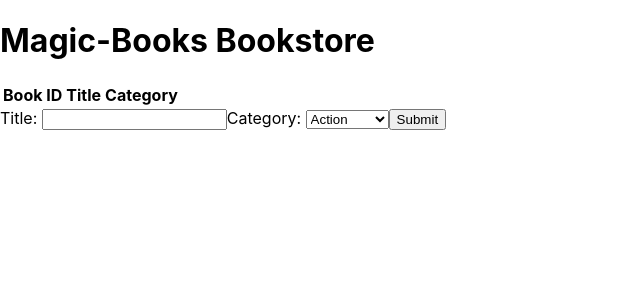
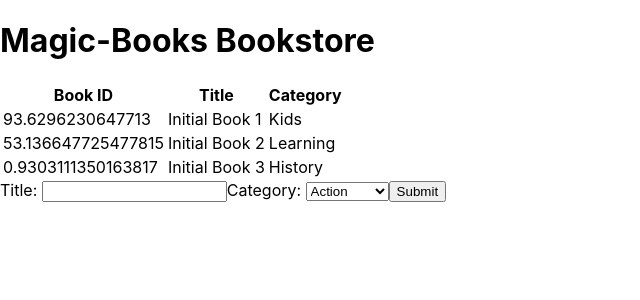
Before and after one commit to mosesogwo/React-Bookstore, a React (Create React App) app: page / in a window 1280 px wide. Shown: the top 300 px of the page, without its empty margins (0-640 px from the left). Built offline with nearby package versions, Linux system fonts and the light colour scheme.

Commit message:
display initialBooks with booksRow

```diff
--- a/src/components/Book.js
+++ b/src/components/Book.js
@@ -10,3 +10,5 @@ const Book = (props) => {
     </tr>
   )
 }
+
+export default Book;
--- a/src/containers/BooksList.js
+++ b/src/containers/BooksList.js
@@ -1,8 +1,12 @@
 import React, { Component } from 'react';
-import { connect } from 'react-redux'
+import { connect } from 'react-redux';
+import Book from '../components/Book';
 
 class BooksList extends Component {
   render = () => {
+    const booksRows = this.props.books.map((book) => {
+      return(<Book book={book} />)
+    })
     return (
       <div>
         <table>
@@ -14,12 +18,14 @@ class BooksList extends Component {
             </tr>
           </thead>
           <tbody>
-
+            {booksRows}
           </tbody>
         </table>
       </div>
     )
   }
 }
-
-export default connect()(BooksList)
+const mapStateToProps = (state) => ({
+  books: state.books
+})
+export default connect(mapStateToProps)(BooksList)
--- a/src/reducers/index.js
+++ b/src/reducers/index.js
@@ -2,7 +2,7 @@ import { combineReducers } from 'redux';
 import booksReducer from './books';
 
 const rootReducer = combineReducers({
-  booksReducer,
+  books: booksReducer,
 })
 
 export default rootReducer;
```
